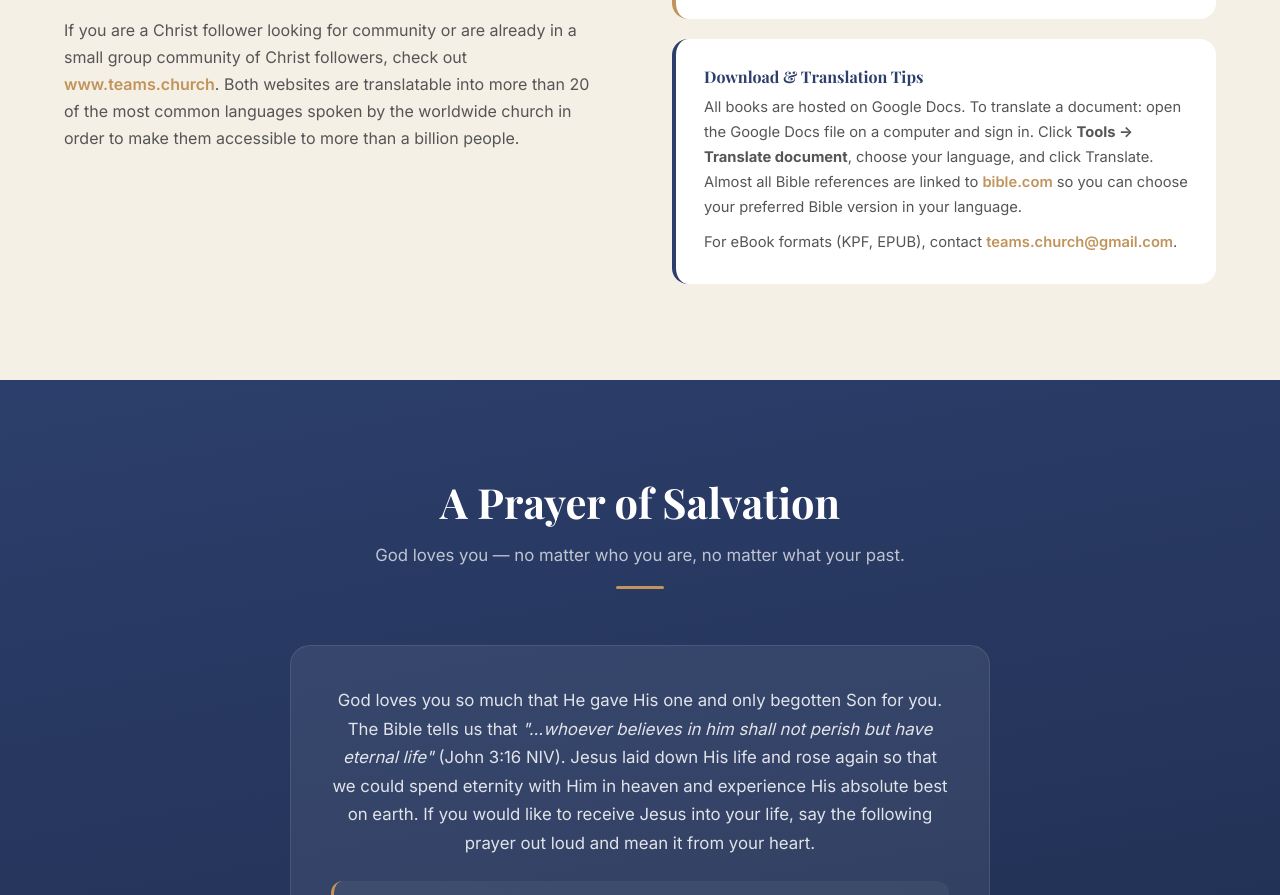
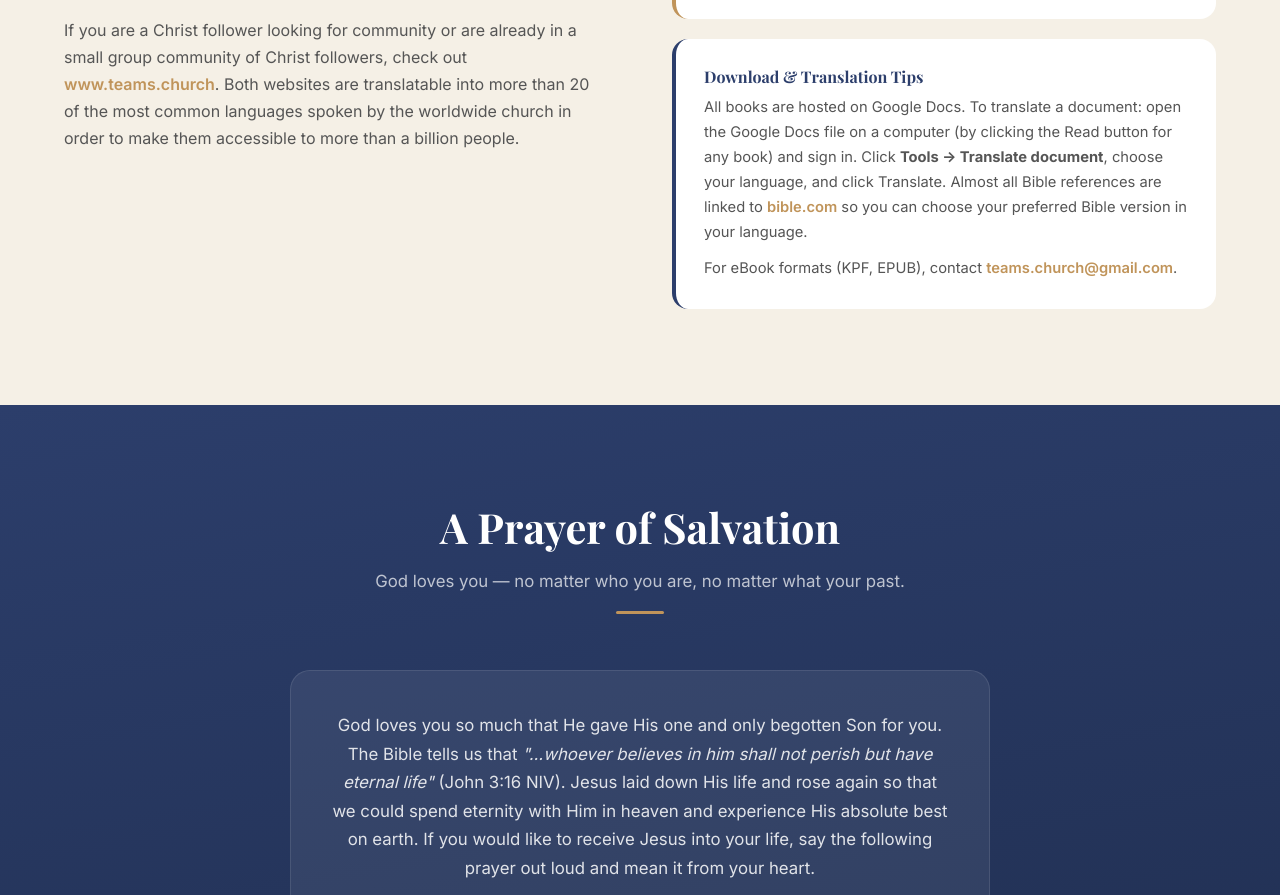
Before and after one commit to jasonphayward-oss/jason.church, a plain HTML site: page index.html in a window 1280 px wide. Shown: the part 5703-6598 px from the top of the page. Drawn offline with nearby package versions, Linux system fonts and the light colour scheme.

Commit message:
Update index.html

```diff
--- a/index.html
+++ b/index.html
@@ -461,7 +461,7 @@ section { padding: 96px 0; }
         </div>
         <div class="graphic-note" style="margin-top:20px; border-left-color: #2c3e6b;">
           <h4 style="color:#2c3e6b;">Download &amp; Translation Tips</h4>
-          <p>All books are hosted on Google Docs. To translate a document: open the Google Docs file on a computer and sign in. Click <strong>Tools → Translate document</strong>, choose your language, and click Translate. Almost all Bible references are linked to <a href="https://bible.com" target="_blank" rel="noopener" style="color:#c0945a;font-weight:600;">bible.com</a> so you can choose your preferred Bible version in your language.</p>
+          <p>All books are hosted on Google Docs. To translate a document: open the Google Docs file on a computer (by clicking the Read button for any book) and sign in. Click <strong>Tools → Translate document</strong>, choose your language, and click Translate. Almost all Bible references are linked to <a href="https://bible.com" target="_blank" rel="noopener" style="color:#c0945a;font-weight:600;">bible.com</a> so you can choose your preferred Bible version in your language.</p>
           <p style="margin-top:10px;">For eBook formats (KPF, EPUB), contact <a href="mailto:teams.church@gmail.com" style="color:#c0945a;font-weight:600;">teams.church@gmail.com</a>.</p>
         </div>
       </div>
```
